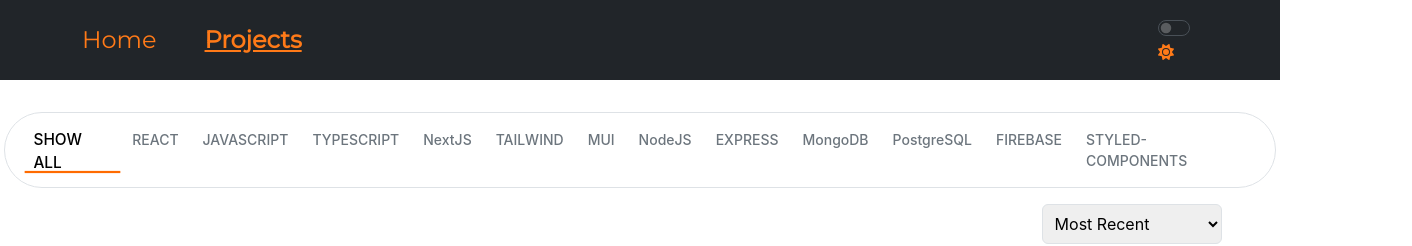
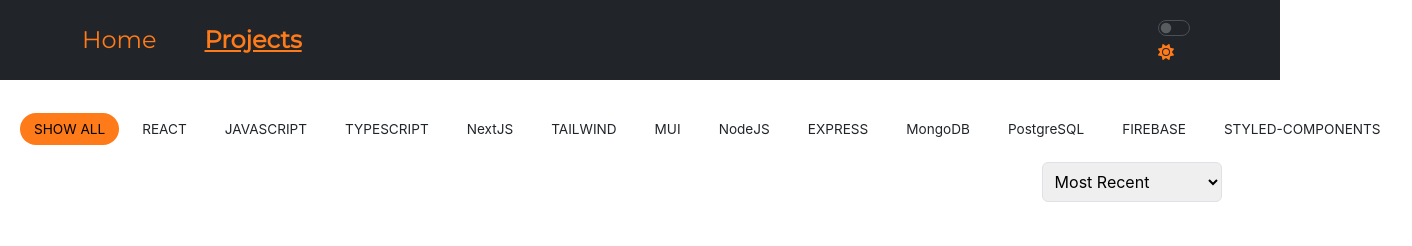
Before and after one commit to Mateus1rosengarten/myPortfolio, a React (Create React App) app: page /projects in a window 1280 px wide. Shown: the top 246 px of the page, 1412 px wide, since content can reach past the window. Built offline with nearby package versions, Linux system fonts and the light colour scheme.

Commit message:
fix: change design of pills

```diff
--- a/src/components/techFilter.css
+++ b/src/components/techFilter.css
@@ -1,55 +1,19 @@
-.tech-filter-container {
-  background: rgba(255, 255, 255, 0.6);
-  backdrop-filter: blur(10px);
-  border: 1px solid #eaeaea;
-  width: fit-content;
-}
-
 .tech-pill {
-  font-size: 14px;
-  font-weight: 500;
+  padding: 6px 14px;
+  border-radius: 50px;
+  font-size: 0.85rem;
   cursor: pointer;
-  color: #6c757d;
-  transition: all 0.3s ease;
-}
-
-.tech-pill::after {
-  content: "";
-  position: absolute;
-  left: 0;
-  bottom: 0px;
-  width: 0%;
-  height: 2px;
-  background: #ff6b00;
-  transition: width 0.3s ease;
+  white-space: nowrap;
+  transition: all 0.2s ease;
+  border: 1px solid rgba(255, 255, 255, 0.1);
 }
 
 .tech-pill:hover {
-  color: #000;
+  transform: translateY(-2px);
 }
 
 .tech-pill.active {
+  background-color: #ff7a18;
   color: #000;
-  transform: scale(1.1);
+  border: none;
 }
-
-.tech-pill.active::after {
-  width: 100%;
-}
-
-.tech-filter-container.dark {
-  background: rgba(30, 30, 30, 0.6);
-  border: 1px solid #333;
-}
-
-.tech-filter-container.dark .tech-pill {
-  color: #aaa;
-}
-
-.tech-filter-container.dark .tech-pill:hover {
-  color: white;
-}
-
-.tech-filter-container.dark .tech-pill.active {
-  color: white;
-}
--- a/src/components/techFilter.jsx
+++ b/src/components/techFilter.jsx
@@ -8,14 +8,14 @@ const TechFilter = ({ selectedTech, handleTechClick }) => {
 
   return (
     <ul
-      className={`d-flex gap-2 mt-4 px-4 p-3 rounded-pill border mx-auto overflow-auto list-unstyled tech-filter-container ${
+      className={`d-flex flex-lg-nowrap flex-wrap justify-content-center align-items-center gap-2 mt-4 px-3 mx-auto list-unstyled ${
         itsDark ? "dark" : ""
       }`}
     >
       {techs.map((tech) => (
         <li
           key={tech}
-          className={`position-relative px-2 tech-pill ${
+          className={`tech-pill ${
             selectedTech.includes(tech) ||
             (tech === "SHOW ALL" && selectedTech.length === 0)
               ? "active"
```
